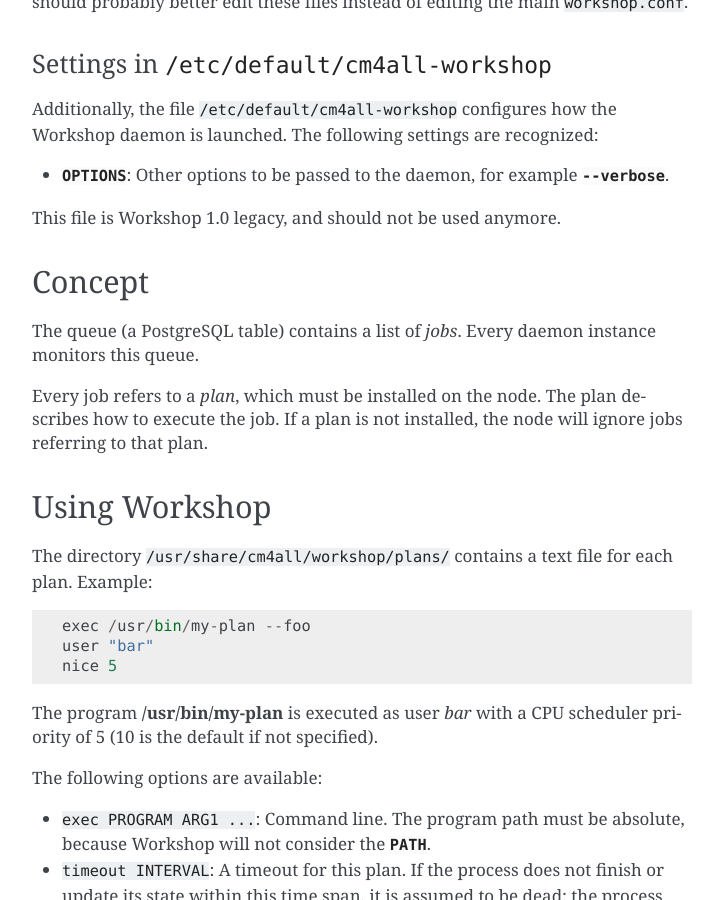
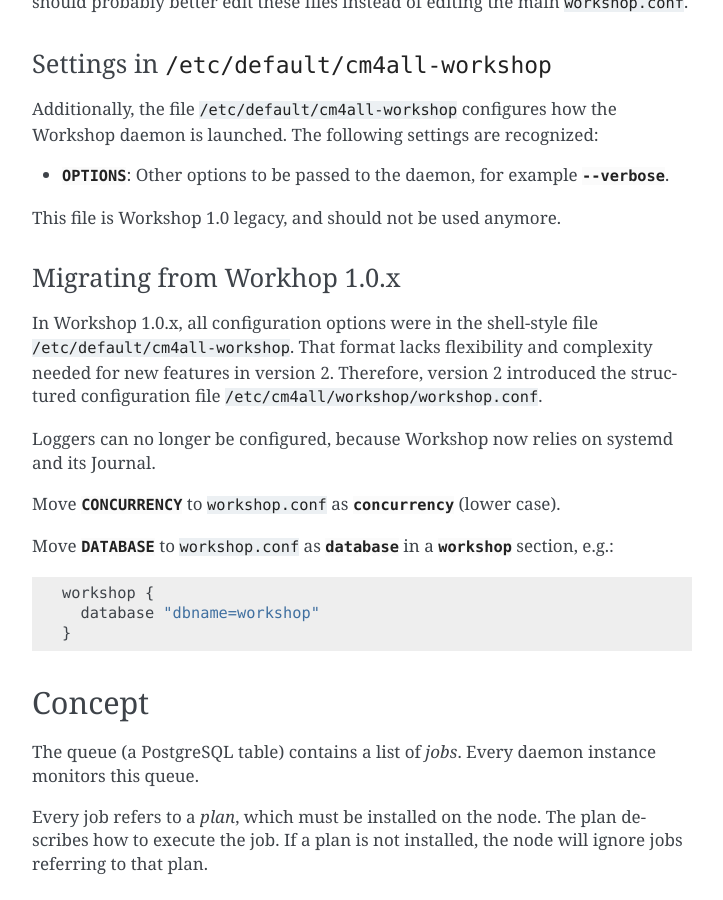
Before and after one commit to CM4all/workshop, a Sphinx documentation site: the page built from doc/index.rst, in a window 1280 px wide and 900 px high, scrolled down 1019 px. Shown: the whole window, without its empty margins (388-1111 px from the left). Built offline with Sphinx 7.4.7, drawn with Linux system fonts in a browser that asks for light colours; some of the changed text lies outside the part shown.

Commit message:
doc: add "upgrading from 1.0.x" section

```diff
--- a/doc/index.rst
+++ b/doc/index.rst
@@ -60,6 +60,28 @@
   example :option:`--verbose`.
 
 This file is Workshop 1.0 legacy, and should not be used anymore.
+
+Migrating from Workhop 1.0.x
+^^^^^^^^^^^^^^^^^^^^^^^^^^^^
+
+In Workshop 1.0.x, all configuration options were in the shell-style
+file :file:`/etc/default/cm4all-workshop`.  That format lacks
+flexibility and complexity needed for new features in version 2.
+Therefore, version 2 introduced the structured configuration file
+:file:`/etc/cm4all/workshop/workshop.conf`.
+
+Loggers can no longer be configured, because Workshop now relies on
+systemd and its Journal.
+
+Move :envvar:`CONCURRENCY` to :file:`workshop.conf` as
+:envvar:`concurrency` (lower case).
+
+Move :envvar:`DATABASE` to :file:`workshop.conf` as :envvar:`database`
+in a :envvar:`workshop` section, e.g.::
+
+  workshop {
+    database "dbname=workshop"
+  }
 
 Concept
 -------
```
